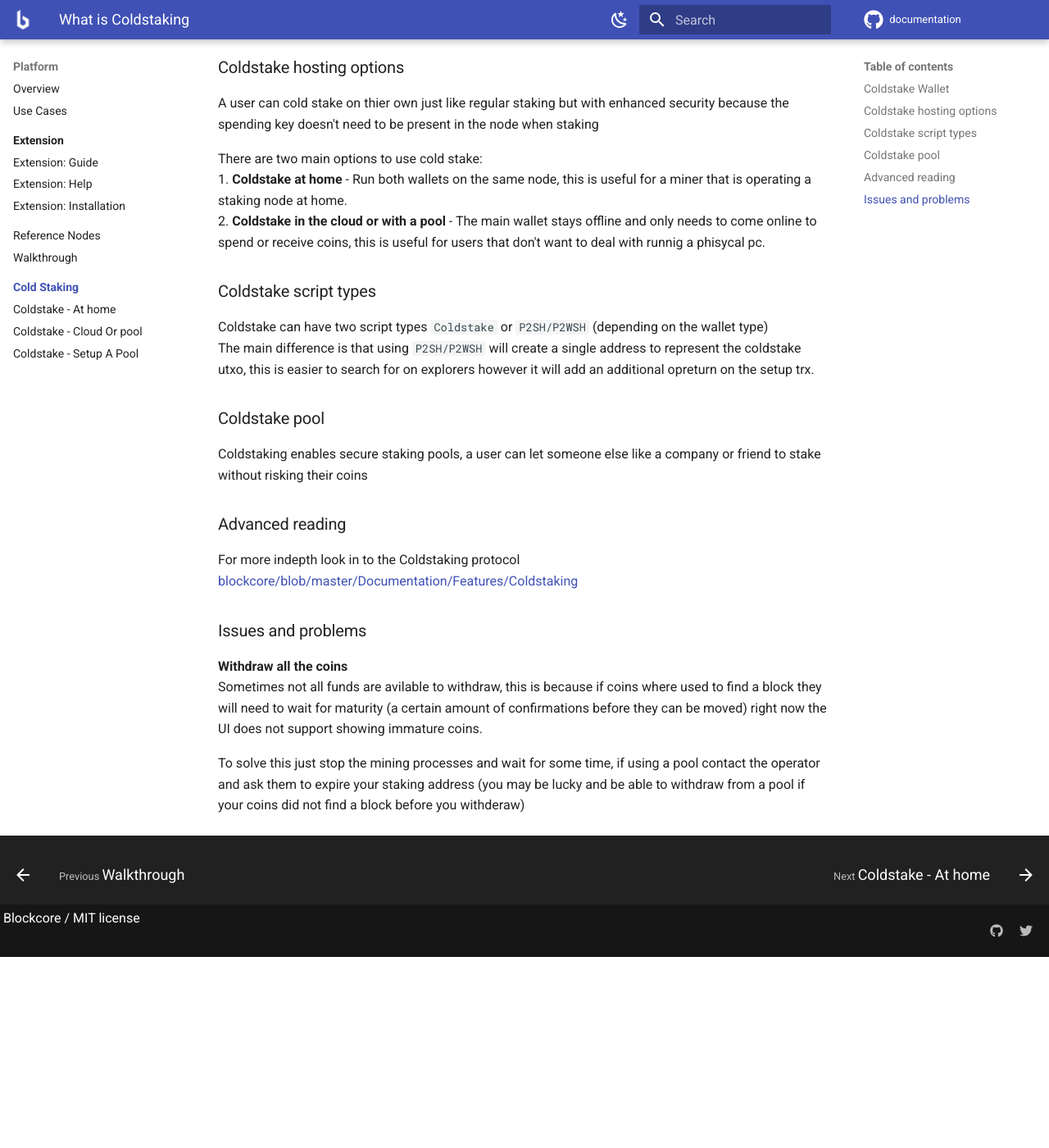
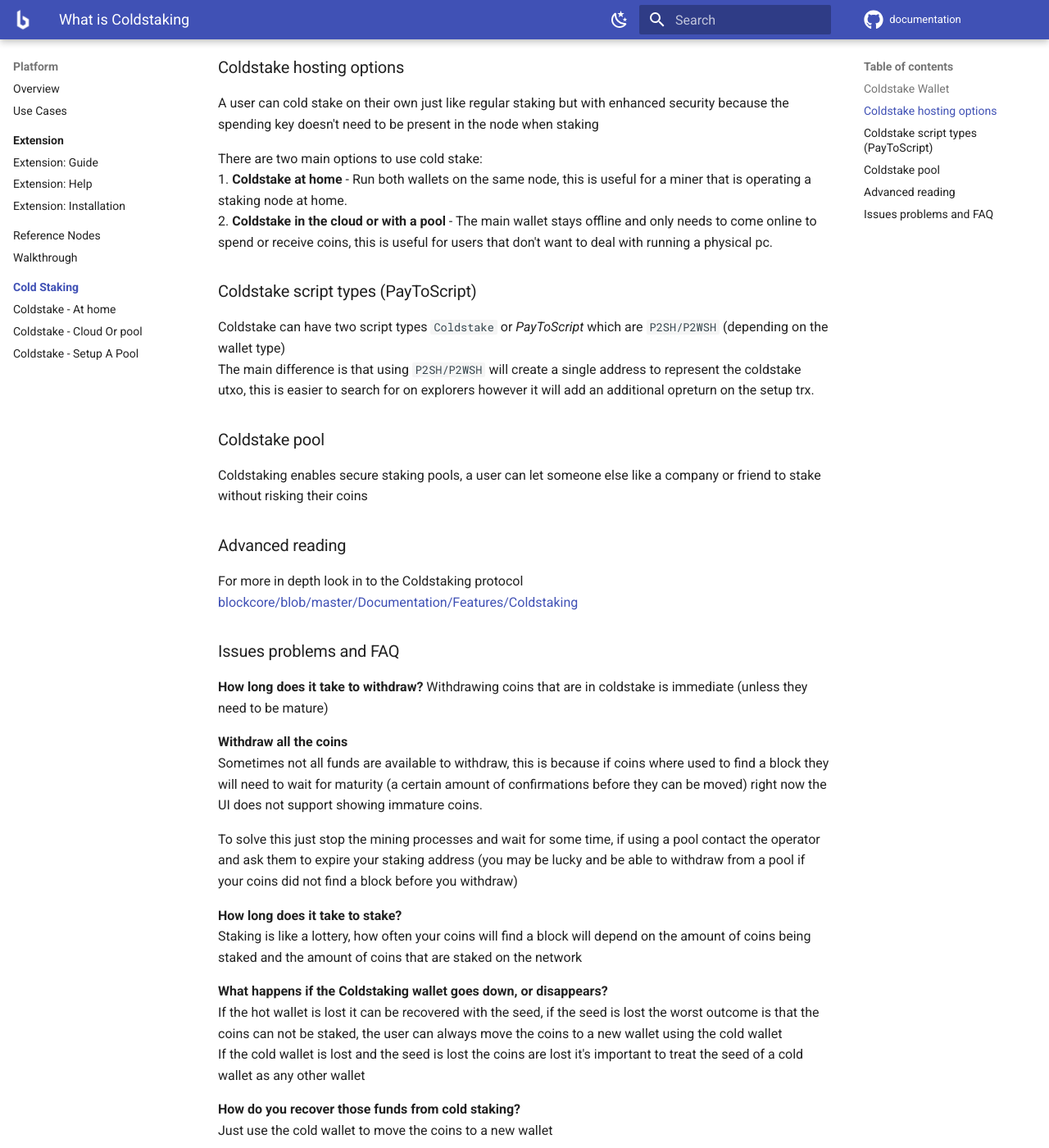
Before and after one commit to block-core/documentation, an MkDocs documentation site: the page built from docs/coldstaking/index.md, in a window 1280 px wide and 1400 px high, scrolled down 967 px. Shown: the whole window at 82% size. Built offline with MkDocs 1.6.1 and Material for MkDocs 9.7.7, drawn with Linux system fonts in a browser that asks for light colours; comment, search, counter and statistics services are not loaded; before the commit the page ends 2134 px from its top, so only the background shows below that; some of the changed text lies outside the part shown.

Commit message:
Act on review (and spell checking)

````diff
--- a/docs/coldstaking/index.md
+++ b/docs/coldstaking/index.md
@@ -33,26 +33,39 @@ when syncing the wallet can discover coldstake script outputs.
 ```
 
 ### Coldstake hosting options
-A user can cold stake on thier own just like regular staking but with enhanced security because the spending key doesn't need to be present in the node when staking
+A user can cold stake on their own just like regular staking but with enhanced security because the spending key doesn't need to be present in the node when staking
 
 There are two main options to use cold stake:
 1. **Coldstake at home** - Run both wallets on the same node, this is useful for a miner that is operating a staking node at home.
-2. **Coldstake in the cloud or with a pool** - The main wallet stays offline and only needs to come online to spend or receive coins, this is useful for users that don't want to deal with runnig a phisycal pc.
+2. **Coldstake in the cloud or with a pool** - The main wallet stays offline and only needs to come online to spend or receive coins, this is useful for users that don't want to deal with running a physical pc.
 
-### Coldstake script types
-Coldstake can have two script types `Coldstake` or `P2SH/P2WSH` (depending on the wallet type)
+### Coldstake script types (PayToScript)
+Coldstake can have two script types `Coldstake` or *PayToScript* which are `P2SH/P2WSH` (depending on the wallet type)
 The main difference is that using `P2SH/P2WSH` will create a single address to represent the coldstake utxo, this is easier to search for on explorers however it will add an additional opreturn on the setup trx.
 
 ### Coldstake pool
 Coldstaking enables secure staking pools, a user can let someone else like a company or friend to stake without risking their coins
 
 ### Advanced reading
-For more indepth look in to the Coldstaking protocol
+For more in depth look in to the Coldstaking protocol
 [blockcore/blob/master/Documentation/Features/Coldstaking](https://github.com/block-core/blockcore/blob/master/Documentation/Features/ColdStaking.md)
 
-### Issues and problems
+### Issues problems and FAQ
+
+**How long does it take to withdraw?**
+Withdrawing coins that are in coldstake is immediate (unless they need to be mature)
 
 **Withdraw all the coins**
-Sometimes not all funds are avilable to withdraw, this is because if coins where used to find a block they will need to wait for maturity (a certain amount of confirmations before they can be moved) right now the UI does not support showing immature coins.
+Sometimes not all funds are available to withdraw, this is because if coins where used to find a block they will need to wait for maturity (a certain amount of confirmations before they can be moved) right now the UI does not support showing immature coins.
 
-To solve this just stop the mining processes and wait for some time, if using a pool contact the operator and ask them to expire your staking address (you may be lucky and be able to withdraw from a pool if your coins did not find a block before you withderaw)
+To solve this just stop the mining processes and wait for some time, if using a pool contact the operator and ask them to expire your staking address (you may be lucky and be able to withdraw from a pool if your coins did not find a block before you withdraw)
+
+**How long does it take to stake?**
+Staking is like a lottery, how often your coins will find a block will depend on the amount of coins being staked and the amount of coins that are staked on the network
+
+**What happens if the Coldstaking wallet goes down, or disappears?**
+If the hot wallet is lost it can be recovered with the seed, if the seed is lost the worst outcome is that the coins can not be staked, the user can always move the coins to a new wallet using the cold wallet
+If the cold wallet is lost and the seed is lost the coins are lost it's important to treat the seed of a cold wallet as any other wallet
+
+**How do you recover those funds from cold staking?**
+Just use the cold wallet to move the coins to a new wallet
````
Also changed, not shown: other parts of docs/coldstaking/index.md (+1 -1 lines), docs/coldstaking/coldstake-cloud.md (+2 -2 lines), docs/coldstaking/coldstake-pool.md (+12 -12 lines), docs/coldstaking/coldstake.md (+1 -1 lines).
